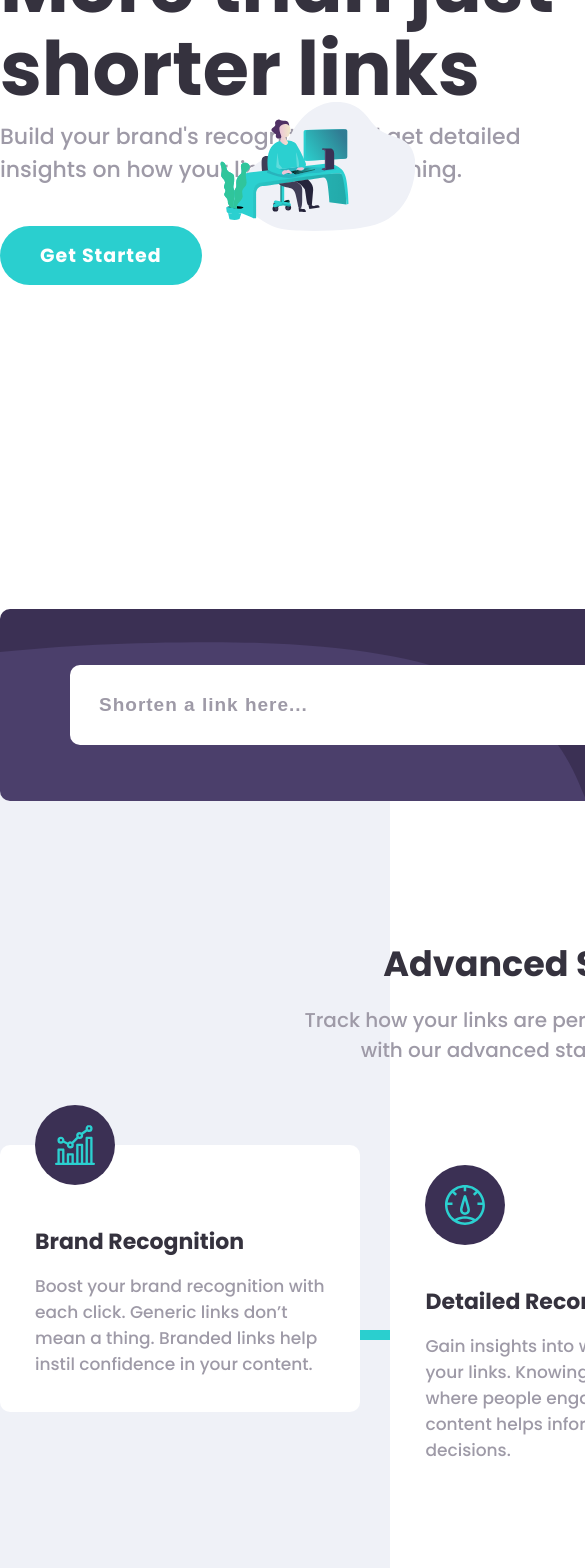
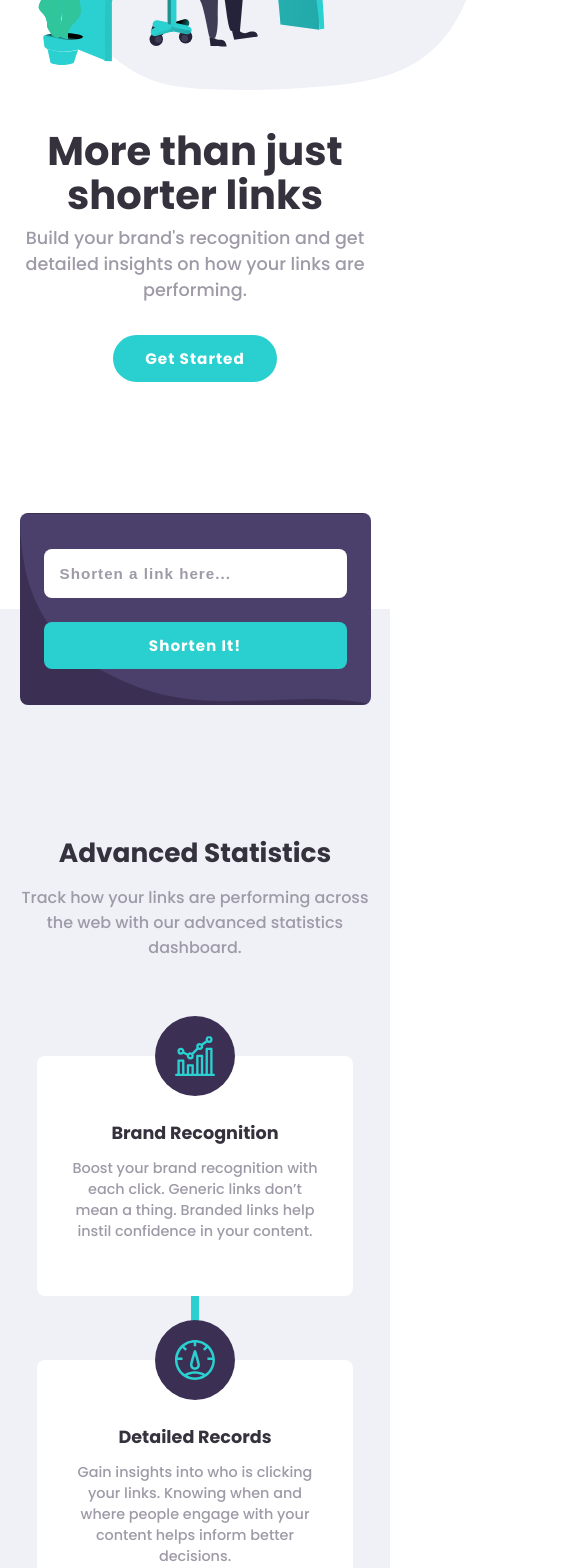
Before and after one commit to r-kocjan/Shortly, a React (Create React App) app: page / in a window 390 px wide. Shown: the part 340-1908 px from the top of the page, 585 px wide, since content can reach past the window. Built offline with nearby package versions, Linux system fonts and the light colour scheme.

Commit message:
Started adding media queries for mobile layout

```diff
--- a/src/App.css
+++ b/src/App.css
@@ -44,6 +44,7 @@
   margin-bottom: 1.5rem;
   color: var(--very-dark-blue);
 }
+
 .white {
   color: #fff;
 }
@@ -52,6 +53,18 @@
   width: 50%;
   color: var(--grayish-violet);
   margin-bottom: 4rem;
+}
+
+@media (max-width: 768px) {
+  .heading-1 {
+    font-size: 5rem;
+  }
+  .heading-2 {
+    font-size: 3.3rem;
+  }
+  .paragraph {
+    width: 100%;
+  }
 }
 
 @keyframes moveIn {
--- a/src/components/Boost.js
+++ b/src/components/Boost.js
@@ -22,6 +22,9 @@ const Container = styled.section`
   width: 1128px;
   margin: 0 auto;
   text-align: center;
+  @media (max-width: 768px) {
+    width: 90%;
+  }
   h2 {
     margin-bottom: 3rem;
   }
--- a/src/components/Footer.js
+++ b/src/components/Footer.js
@@ -80,6 +80,9 @@ const Container = styled.footer`
   margin: 0 auto;
   display: flex;
   align-items: flex-start;
+  @media (max-width: 768px) {
+    width: 90%;
+  }
   img {
     margin-right: auto;
   }
--- a/src/components/Header.js
+++ b/src/components/Header.js
@@ -4,7 +4,7 @@ const Header = () => {
   return (
     <Container>
       <img src="/images/logo.svg" alt="logo" />
-      <div className="content">
+      <div className="desktop-menu">
         <Menu>
           <li>
             <a>Features</a>
@@ -35,13 +35,21 @@ const Container = styled.div`
   margin-top: 4.5rem;
   display: flex;
   align-items: center;
+
+  @media (max-width: 768px) {
+    width: 90%;
+  }
   img {
     cursor: pointer;
   }
-  .content {
+  .desktop-menu {
     display: flex;
 
     width: 100%;
+
+    @media (max-width: 768px) {
+      display: none;
+    }
 
     .buttons {
       margin-left: auto;
--- a/src/components/Hero.js
+++ b/src/components/Hero.js
@@ -28,18 +28,36 @@ const Full = styled.div`
   margin-top: 15rem;
   padding-bottom: 25rem;
   min-height: 90vh;
+  /* overflow-x: hidden; */
+  @media (max-width: 768px) {
+  }
   .hero-image {
     position: absolute;
     top: 60%;
     transform: translate(13%, -50%);
     right: 0;
     width: 50%;
+    @media (max-width: 768px) {
+      left: 65%;
+      top: 16%;
+      width: 115%;
+      transform: translateX(-50%);
+    }
   }
 `;
 const Container = styled.section`
   width: 1128px;
   margin: 0 auto;
   position: relative;
+
+  @media (max-width: 768px) {
+    padding-top: 35rem;
+    width: 90%;
+    text-align: center;
+    p {
+      width: 100%;
+    }
+  }
 `;
 
 export default Hero;
--- a/src/components/Main.js
+++ b/src/components/Main.js
@@ -12,7 +12,7 @@ const Main = () => {
       .then((response) => response.json())
       .then((data) => {
         setLinks([{ link: url, shortLink: data.result.short_link }, ...links]);
-
+        setLink("");
         inputRef.current.value = "";
         errorRef.current.style.opacity = 0;
         inputRef.current.classList.remove("input-invalid");
@@ -114,6 +114,10 @@ const Container = styled.section`
   margin: 0 auto;
   text-align: center;
   padding-bottom: 15rem;
+
+  @media (max-width: 768px) {
+    width: 90%;
+  }
   .results {
     margin-bottom: 10rem;
     margin-top: -6rem;
@@ -134,20 +138,47 @@ const Container = styled.section`
     align-items: center;
     animation: moveIn ease-in 250ms;
     margin-bottom: 2rem;
+    position: relative;
+    @media (max-width: 768px) {
+      flex-direction: column;
+      align-items: flex-start;
+
+      &::before {
+        content: "";
+        position: absolute;
+        width: 100%;
+        height: 0.1px;
+        background-color: hsl(0, 0%, 90%);
+        left: 0;
+        top: 34%;
+      }
+    }
   }
   .link {
     font-size: 2.2rem;
     color: var(--very-dark-blue);
+    @media (max-width: 768px) {
+      margin-bottom: 2rem;
+
+      width: 100%;
+    }
   }
   .link-short {
     margin-left: auto;
     font-size: 2.2rem;
     color: var(--cyan);
     margin-right: 2rem;
+    @media (max-width: 768px) {
+      margin: 0;
+    }
   }
   .button {
     border-radius: 1rem;
     width: 13rem;
+    @media (max-width: 768px) {
+      width: 100%;
+      margin-top: 1.5rem;
+    }
   }
   .copied {
     background-color: var(--very-dark-violet);
@@ -165,6 +196,16 @@ const Shorten = styled.div`
   display: flex;
   transform: translateY(-50%);
   position: relative;
+
+  @media (max-width: 768px) {
+    background-image: url("/images/bg-shorten-mobile.svg");
+    background-position: center;
+    background-size: contain;
+    flex-direction: column;
+    padding: 4.5rem 3rem;
+    background-repeat: no-repeat;
+  }
+
   input {
     width: 80%;
     margin-right: 3.5rem;
@@ -175,7 +216,14 @@ const Shorten = styled.div`
     font-weight: bold;
     border: 4px solid transparent;
     transition: all 167ms;
+    @media (max-width: 768px) {
+      padding: 1.5rem;
+      width: 100%;
+      margin: 0;
+      margin-bottom: 1.5rem;
+    }
   }
+
   input:focus {
     border: 4px solid var(--cyan);
   }
@@ -192,6 +240,11 @@ const Shorten = styled.div`
     bottom: 1.8rem;
     transition: all 167ms;
     opacity: 0;
+    @media (max-width: 768px) {
+      font-size: 1.6rem;
+      bottom: 1rem;
+      margin-left: 3rem;
+    }
   }
   input:focus {
     outline: none;
@@ -206,6 +259,9 @@ const Shorten = styled.div`
   .button-shorten {
     width: 20%;
     border-radius: 1rem;
+    @media (max-width: 768px) {
+      width: 100%;
+    }
   }
 `;
 
@@ -216,6 +272,13 @@ const Cards = styled.div`
   margin-top: 8rem;
   position: relative;
   z-index: 1;
+  @media (max-width: 768px) {
+    flex-direction: column;
+    align-items: center;
+    text-align: center;
+    gap: 8rem;
+    margin-top: 12rem;
+  }
   &::before {
     content: "";
     display: block;
@@ -225,18 +288,33 @@ const Cards = styled.div`
     background-color: var(--cyan);
     position: absolute;
     z-index: -1;
+    @media (max-width: 768px) {
+      width: 1rem;
+      height: 90%;
+      top: 0;
+    }
   }
   .card {
     background-color: var(--white);
     padding: 3.5rem;
     padding-top: 0;
     border-radius: 1rem;
-
+    position: relative;
+    @media (max-width: 768px) {
+      height: 30rem;
+      width: 90%;
+    }
     &:nth-of-type(2) {
       margin-top: 6rem;
+      @media (max-width: 768px) {
+        margin: 0;
+      }
     }
     &:nth-of-type(3) {
       margin-top: 12rem;
+      @media (max-width: 768px) {
+        margin: 0;
+      }
     }
 
     .icon {
@@ -248,15 +326,31 @@ const Cards = styled.div`
       display: flex;
       align-items: center;
       justify-content: center;
+      @media (max-width: 768px) {
+        position: absolute;
+        left: 50%;
+        transform: translate(-50%, -50%);
+      }
     }
     p {
       margin: 0;
       width: 100%;
       font-size: 1.7rem;
+      @media (max-width: 768px) {
+        font-size: 1.8rem;
+      }
+    }
+    @media (max-width: 768px) {
+      h3 {
+        margin-top: 8rem;
+      }
     }
   }
   .card:not(:last-child) {
     margin-right: 3rem;
+    @media (max-width: 768px) {
+      margin: 0;
+    }
   }
 `;
 
--- a/src/index.css
+++ b/src/index.css
@@ -32,3 +32,8 @@ a {
   color: var(--gray);
   font-size: 1.6rem;
 }
+@media (max-width: 768px) {
+  html {
+    font-size: 50%;
+  }
+}
```
